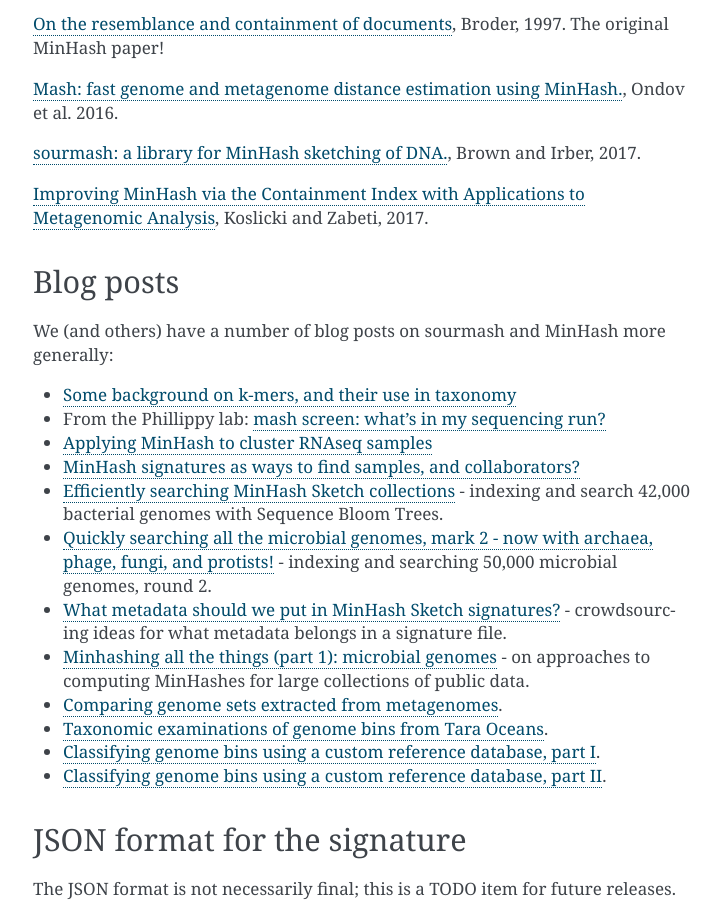
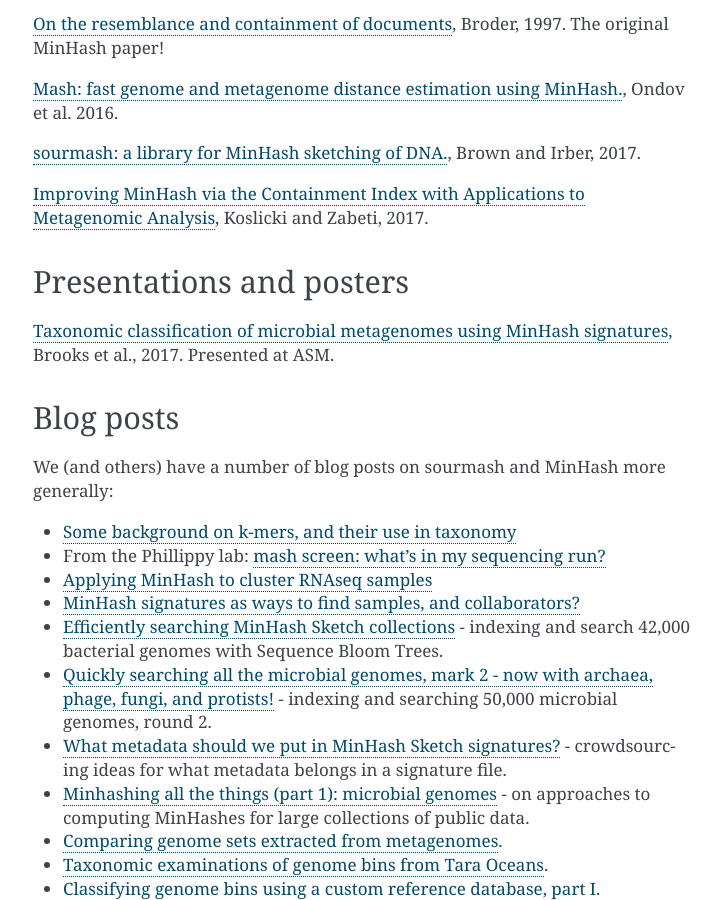
Before and after one commit to sourmash-bio/sourmash, a Sphinx documentation site: the page built from doc/more-info.rst, in a window 1280 px wide and 900 px high, scrolled down 556 px. Shown: the whole window, without its empty margins (387-1108 px from the left). Built offline with Sphinx 7.4.7, drawn with Linux system fonts in a browser that asks for light colours.

Commit message:
added phil's poster

```diff
--- a/doc/more-info.rst
+++ b/doc/more-info.rst
@@ -28,6 +28,11 @@
 `sourmash: a library for MinHash sketching of DNA. <http://joss.theoj.org/papers/3d793c6e7db683bee7c03377a4a7f3c9>`__, Brown and Irber, 2017.
 
 `Improving MinHash via the Containment Index with Applications to Metagenomic Analysis <https://www.biorxiv.org/content/early/2017/09/04/184150>`__, Koslicki and Zabeti, 2017.
+
+Presentations and posters
+-------------------------
+
+`Taxonomic classification of microbial metagenomes using MinHash signatures <https://osf.io/mu4gk/>`__, Brooks et al., 2017. Presented at ASM.
 
 Blog posts
 ----------
```
